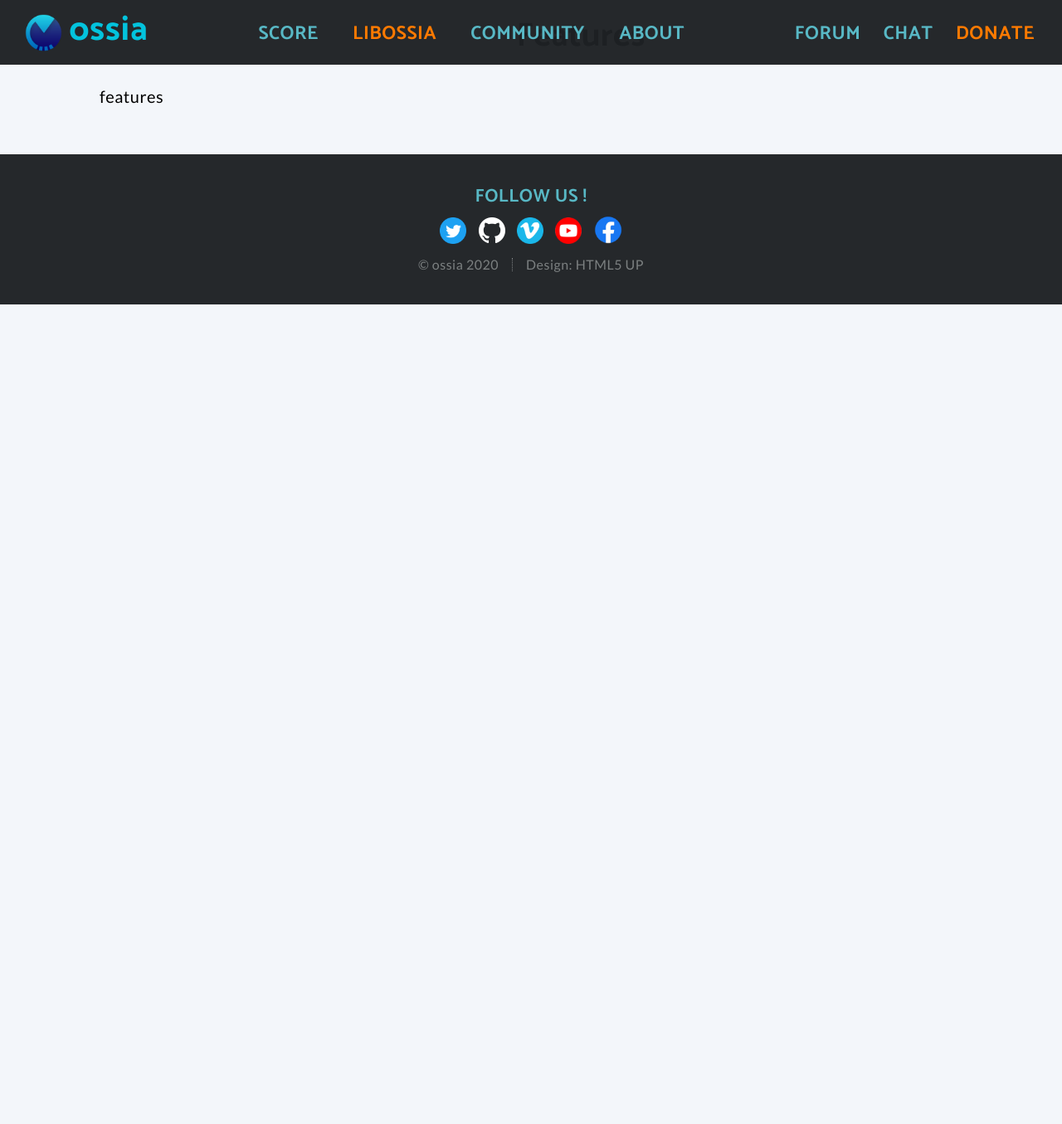
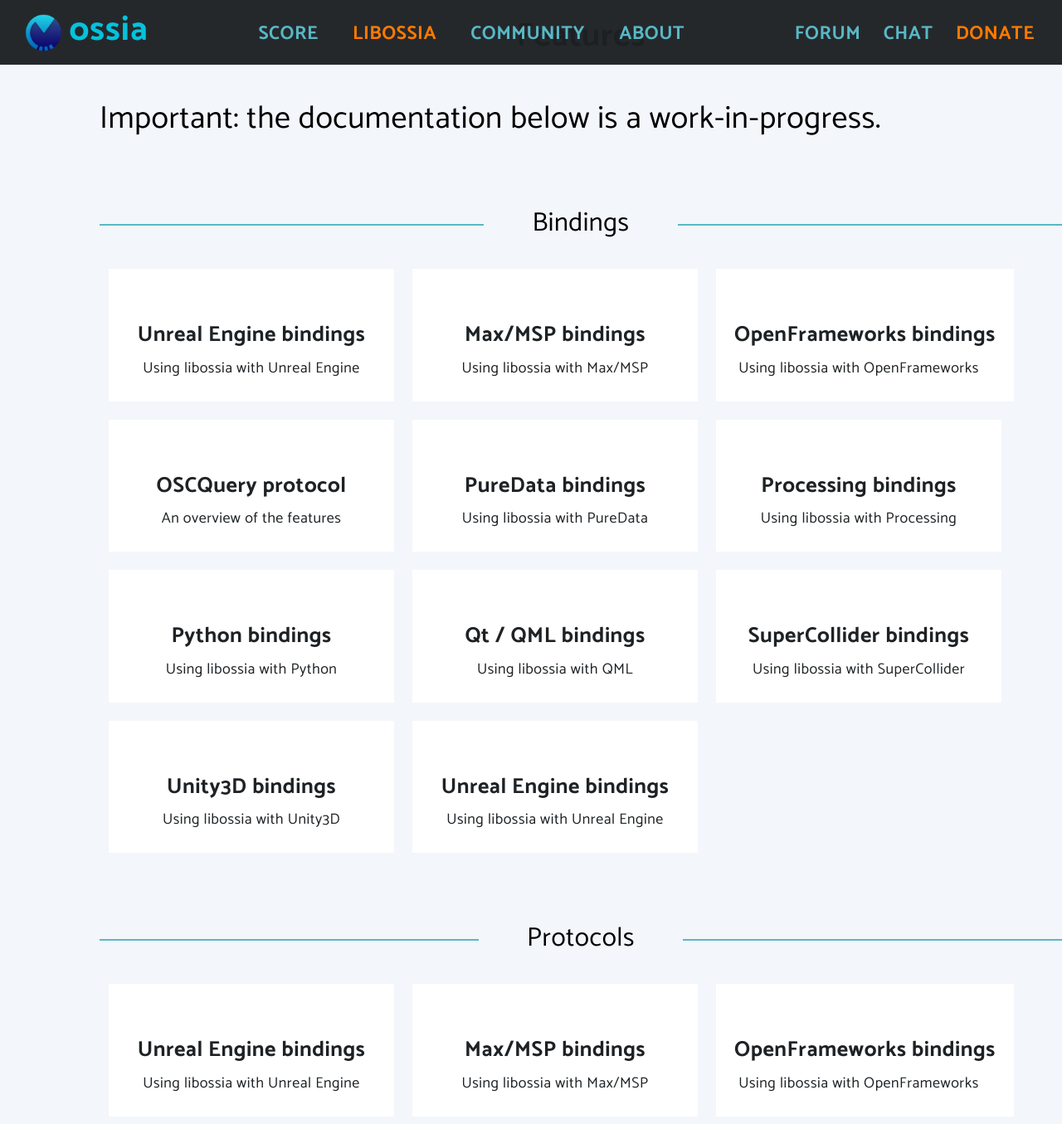
Before and after one commit to thibaudk/ossia.github.io, a Jekyll site: the page built from _pages/libossia-features.markdown, in a window 1280 px wide and 1400 px high, scrolled down 270 px. Shown: the top 1355 px of the window at 83% size. Built offline with Jekyll 4.4.1, drawn with Linux system fonts in a browser that asks for light colours; before the commit the page ends 900 px from its top, so only the background shows below that; some of the changed text lies outside the part shown.

Commit message:
add libossia features

```diff
--- a/_config.yml
+++ b/_config.yml
@@ -13,3 +13,5 @@
 collections:
   score_features:
     output: true
+  libossia_features:
+    output: true
--- a/_layouts/libossia-page.html
+++ b/_layouts/libossia-page.html
@@ -8,7 +8,7 @@
     <div class="menu">
             <a href="/site-libossia/about.html" class="menu-item" ><span class="icon-svg icon-about"/></span>About</a>
             <a href="/site-libossia/download.html" class="menu-item" ><span class="icon-svg icon-download"/></span>Download</a>
-            <!--<a href="/site-libossia/features.html" class="menu-item"><span class="icon-svg icon-feature"></span>Features</a>-->
+            <a href="/site-libossia/features.html" class="menu-item"><span class="icon-svg icon-feature"></span>Features</a>
             <a href="https://ossia.github.io/ossia-docs/#introduction" target="_blank" class="menu-item"><span class="icon-svg icon-documentation"></span>Learn</a>
             <a href="https://gitter.im/OSSIA/libossia" class="menu-item"><span class="icon-svg icon-chat"></span>Chat</a>
     </div>
--- /dev/null
+++ b/_libossia_features/max.markdown
@@ -0,0 +1,21 @@
+---
+layout: libossia-feature
+title:  "Max/MSP bindings"
+
+permalink: /site-libossia/features/max.html
+category: "site-libossia"
+#image: /assets/bindings/max.png
+description: "Using libossia with Max/MSP"
+
+tag: "Bindings"
+visible: true
+---
+
+# Important links
+
+* [Downloads](../download.html#max-binding)
+* [API documentation](https://ossia.io/ossia-docs/?plaintext--max)
+
+# Video tutorial
+
+TODO
--- /dev/null
+++ b/_libossia_features/ofx.markdown
@@ -0,0 +1,21 @@
+---
+layout: libossia-feature
+title:  "OpenFrameworks bindings"
+
+permalink: /site-libossia/features/openframeworks.html
+category: "site-libossia"
+#image: /assets/bindings/openframeworks.png
+description: "Using libossia with OpenFrameworks"
+
+tag: "Bindings"
+visible: true
+---
+
+# Important links
+
+* [Downloads](../download.html#of-binding)
+* [API documentation](https://ossia.io/ossia-docs/?cpp--ofx)
+
+# Video tutorial
+
+TODO
--- /dev/null
+++ b/_libossia_features/oscquery.markdown
@@ -0,0 +1,20 @@
+---
+layout: libossia-feature
+title:  "OSCQuery protocol"
+
+permalink: /site-libossia/features/oscquery.html
+category: "site-libossia"
+#image: /assets/bindings/qml.png
+description: "An overview of the features"
+
+tag: "Protocols"
+visible: true
+---
+
+# Important links
+
+* [Specification](https://github.com/Vidvox/OSCQueryProposal)
+
+# Video tutorial
+
+TODO
--- /dev/null
+++ b/_libossia_features/pd.markdown
@@ -0,0 +1,21 @@
+---
+layout: libossia-feature
+title:  "PureData bindings"
+
+permalink: /site-libossia/features/puredata.html
+category: "site-libossia"
+#image: /assets/bindings/puredata.png
+description: "Using libossia with PureData"
+
+tag: "Bindings"
+visible: true
+---
+
+# Important links
+
+* [Downloads](../download.html#pd-binding)
+* [API documentation](https://ossia.io/ossia-docs/?plaintext--pd)
+
+# Video tutorial
+
+TODO
--- /dev/null
+++ b/_libossia_features/processing.markdown
@@ -0,0 +1,22 @@
+---
+layout: libossia-feature
+title:  "Processing bindings"
+
+permalink: /site-libossia/features/processing.html
+category: "site-libossia"
+#image: /assets/bindings/processing.png
+description: "Using libossia with Processing"
+
+tag: "Bindings"
+visible: true
+---
+
+# Important links
+
+* [Downloads](../download.html#processing-binding)
+* [API documentation](https://ossia.io/ossia-docs/?java)
+
+# Video tutorial
+<div class="videoWrapper">
+    <iframe src="" data-src="https://www.youtube.com/embed/geXzernb2vI" frameborder="0" allow="autoplay; encrypted-media; picture-in-picture" allowfullscreen></iframe>
+</div>
--- /dev/null
+++ b/_libossia_features/python.markdown
@@ -0,0 +1,21 @@
+---
+layout: libossia-feature
+title:  "Python bindings"
+
+permalink: /site-libossia/features/python.html
+category: "site-libossia"
+#image: /assets/bindings/max.png
+description: "Using libossia with Python"
+
+tag: "Bindings"
+visible: true
+---
+
+# Important links
+
+* [Downloads](../download.html#python-binding)
+* [API documentation](https://ossia.io/ossia-docs/?python)
+
+# Video tutorial
+
+TODO
--- /dev/null
+++ b/_libossia_features/qml.markdown
@@ -0,0 +1,21 @@
+---
+layout: libossia-feature
+title:  "Qt / QML bindings"
+
+permalink: /site-libossia/features/qml.html
+category: "site-libossia"
+#image: /assets/bindings/qml.png
+description: "Using libossia with QML"
+
+tag: "Bindings"
+visible: true
+---
+
+# Important links
+
+* [Downloads](../download.html#qml-binding)
+* [API documentation](https://ossia.io/ossia-docs/?qml)
+
+# Video tutorial
+
+TODO
--- /dev/null
+++ b/_libossia_features/supercol.markdown
@@ -0,0 +1,21 @@
+---
+layout: libossia-feature
+title:  "SuperCollider bindings"
+
+permalink: /site-libossia/features/supercollider.html
+category: "site-libossia"
+#image: /assets/bindings/puredata.png
+description: "Using libossia with SuperCollider"
+
+tag: "Bindings"
+visible: true
+---
+
+# Important links
+
+* [Downloads](../download.html#supercollider-binding)
+* [API documentation](https://ossia.io/ossia-docs/?javascript)
+
+# Video tutorial
+
+TODO
--- /dev/null
+++ b/_libossia_features/unity3d.markdown
@@ -0,0 +1,21 @@
+---
+layout: libossia-feature
+title:  "Unity3D bindings"
+
+permalink: /site-libossia/features/unity.html
+category: "site-libossia"
+#image: /assets/bindings/qml.png
+description: "Using libossia with Unity3D"
+
+tag: "Bindings"
+visible: true
+---
+
+# Important links
+
+* [Downloads](../download.html#unity-binding)
+* [API documentation](https://ossia.io/ossia-docs/?csharp)
+
+# Video tutorial
+
+TODO
--- /dev/null
+++ b/_libossia_features/unreal.markdown
@@ -0,0 +1,21 @@
+---
+layout: libossia-feature
+title:  "Unreal Engine bindings"
+
+permalink: /site-libossia/features/unreal.html
+category: "site-libossia"
+#image: /assets/bindings/qml.png
+description: "Using libossia with Unreal Engine"
+
+tag: "Bindings"
+visible: true
+---
+
+# Important links
+
+* [Downloads](../download.html#unreal-binding)
+* [API documentation](https://ossia.io/ossia-docs/?cpp)
+
+# Video tutorial
+
+TODO
--- a/_pages/libossia-features.markdown
+++ b/_pages/libossia-features.markdown
@@ -6,4 +6,46 @@
 category: "site-libossia"
 ---
 
-features
+
+
+{% assign rawcats = "" %}
+{% for post in site.libossia_features %}
+{% assign tcats = post.tag | join:'|' | append:'|' %}
+{% assign rawcats = rawcats | append:tcats %}
+{% endfor %}
+
+{% assign rawcats = rawcats | split:'|' | sort %}
+
+{% assign cats = "" %}
+
+{% for cat in rawcats %}
+{% if cat != "" %}
+
+{% if cats == "" %}
+{% assign cats = cat | split:'|' %}
+{% endif %}
+
+{% unless cats contains cat %}
+{% assign cats = cats | join:'|' | append:'|' | append:cat | split:'|' %}
+{% endunless %}
+{% endif %}
+{% endfor %}
+
+<h1> Important: the documentation below is a work-in-progress. </h1>
+
+
+<div>
+    {% for ct in cats %}
+         <h2 class="feature-title">{{ ct }}</h2>
+         <div class="features-list">
+        {% for post in site.libossia_features %}
+                <a href="{{post.url}}" class="thumbnail" >
+                    <img class="thumbnail-feature" src="{{post.image}}" width="auto"/>
+                    <h1 class="blog-title">{{post.title}} </h1>
+                    <span class="feature-description">{{post.description}} </span>
+                </a>
+        {% endfor %}
+        </div>
+
+    {% endfor %}
+</div>
--- a/_pages/score-learn.markdown
+++ b/_pages/score-learn.markdown
@@ -235,7 +235,7 @@
 
 <p type="button" class="collapsible"> The minimap is hard to use on a Mac</p>
 <div class="collapsible-content">
-     You are likely encountering <a href="https://stackoverflow.com/questions/61843481/macos-simulated-mouse-event-only-works-when-launching-binary-not-application-b">this macOS issue</a>. <br/>
+    You are likely encountering <a href="https://stackoverflow.com/questions/61843481/macos-simulated-mouse-event-only-works-when-launching-binary-not-application-b">this macOS issue</a>. <br/>
     As a workaround, you can try to open score by right-clicking on Score.app, selection "Open contents", navigating to "Score.app/Contents/MacOS" and running the "score" binary from there.
 </div>
 
```
Also changed, not shown: _layouts/libossia-feature.html (added, +32 -0 lines), _libossia_features/c.markdown (added, +21 -0 lines).
